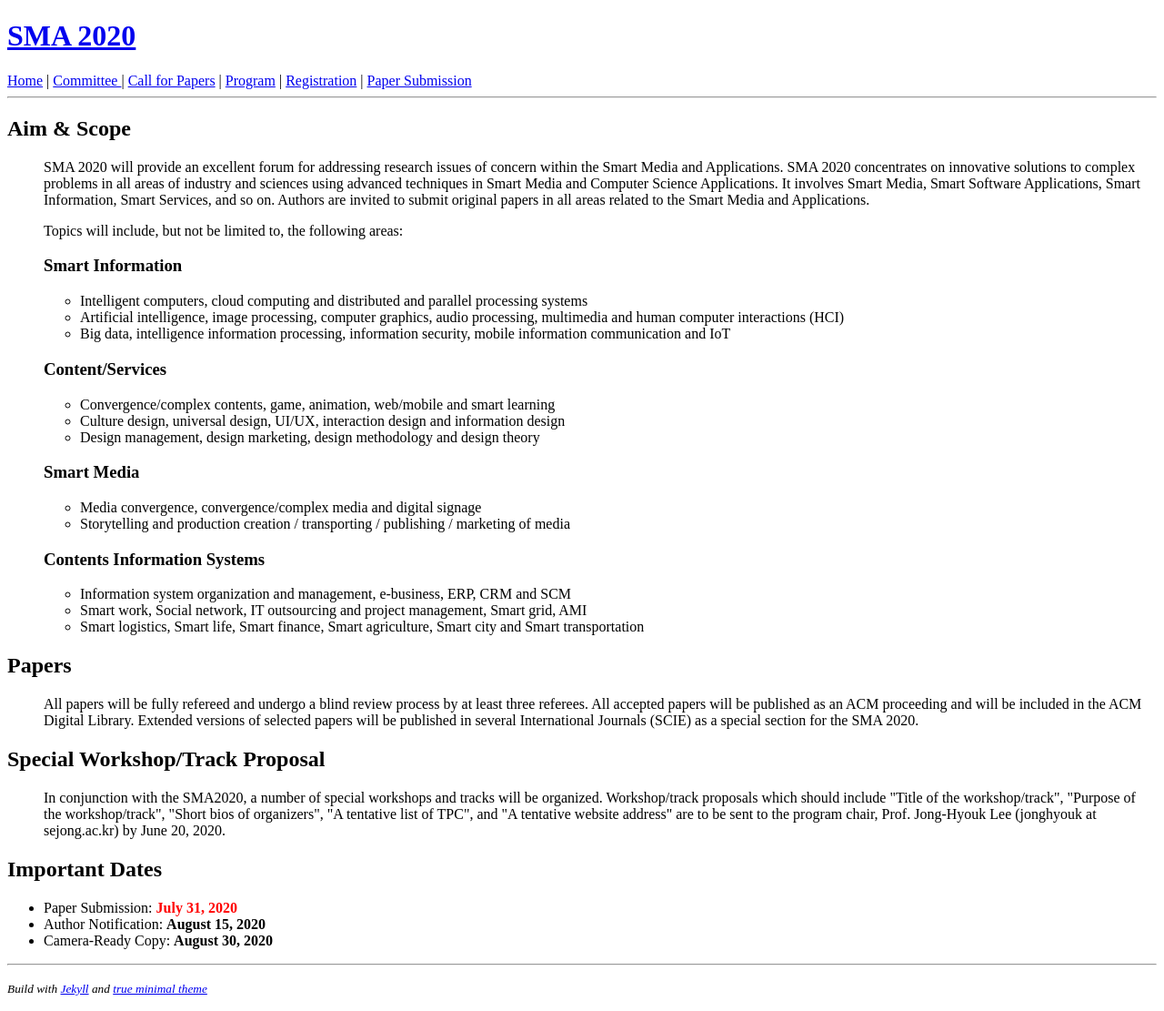
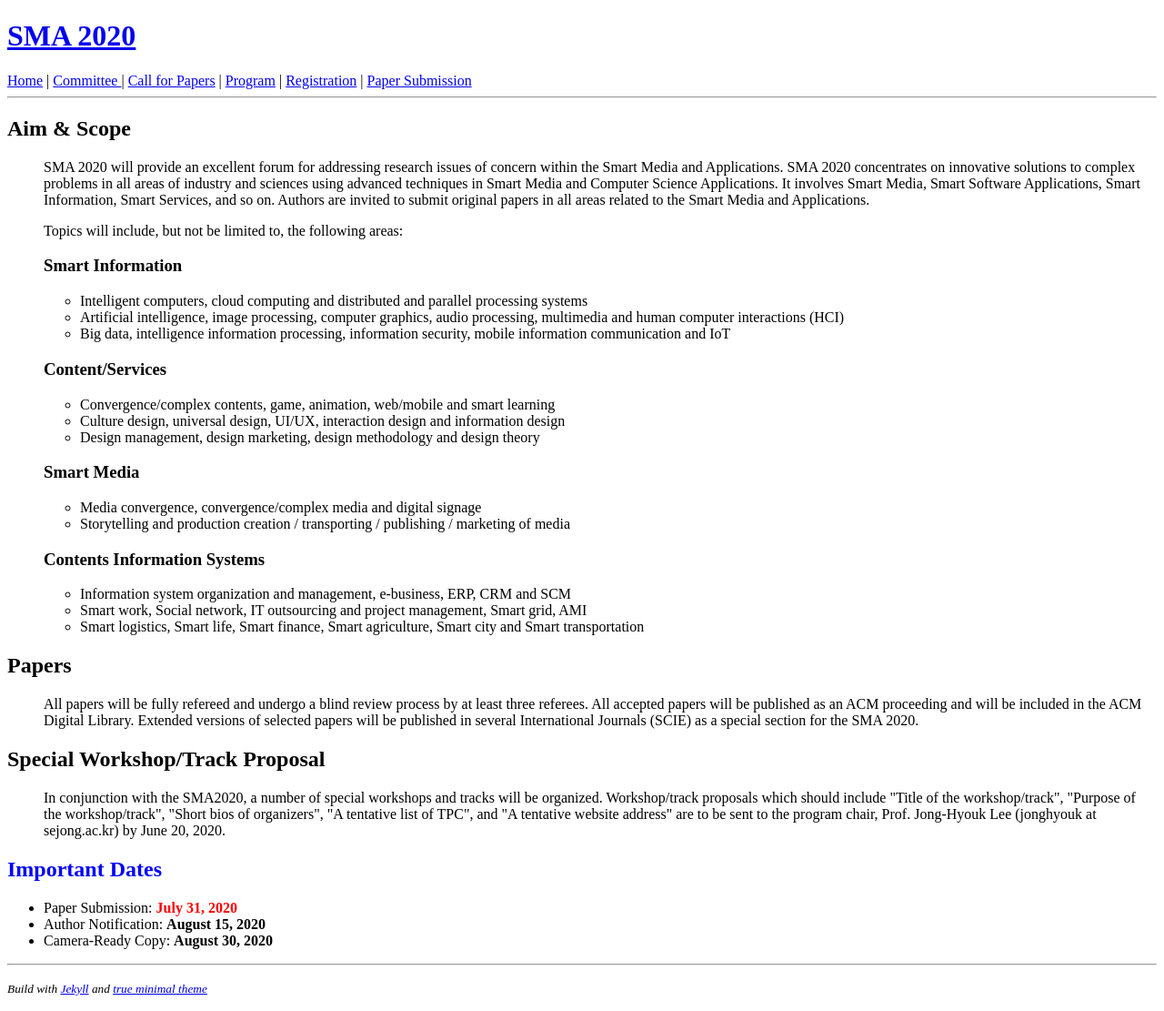
Before and after one commit to icea-conf/sma-2020.github.io, a Jekyll site: the page built from papers/index.html, in a window 1280 px wide. Shown: the whole page at 91% size. Built offline with Jekyll 4.4.1, drawn with Linux system fonts in a browser that asks for light colours.

Commit message:
Update index.html

```diff
--- a/papers/index.html
+++ b/papers/index.html
@@ -45,7 +45,7 @@ title: SMA 2020
                   <p>In conjunction with the SMA2020, a number of special workshops and tracks will be organized. Workshop/track proposals which should include "Title of the workshop/track", "Purpose of the workshop/track", "Short bios of organizers", "A tentative list of TPC", and "A tentative website address" are to be sent to the program chair, Prof. Jong-Hyouk Lee (jonghyouk at sejong.ac.kr) by June 20, 2020.</p>
             </ul>
 
-            <h2>Important Dates</h2>
+            <h2 style="color:#0000FF">Important Dates</h2>
             <ul>
                   <li><a>Paper Submission: </a><b style="color:#FF0000">July 31, 2020</b></li>
                   <li><a>Author Notification: </a><b>August 15, 2020</b></li>
```
